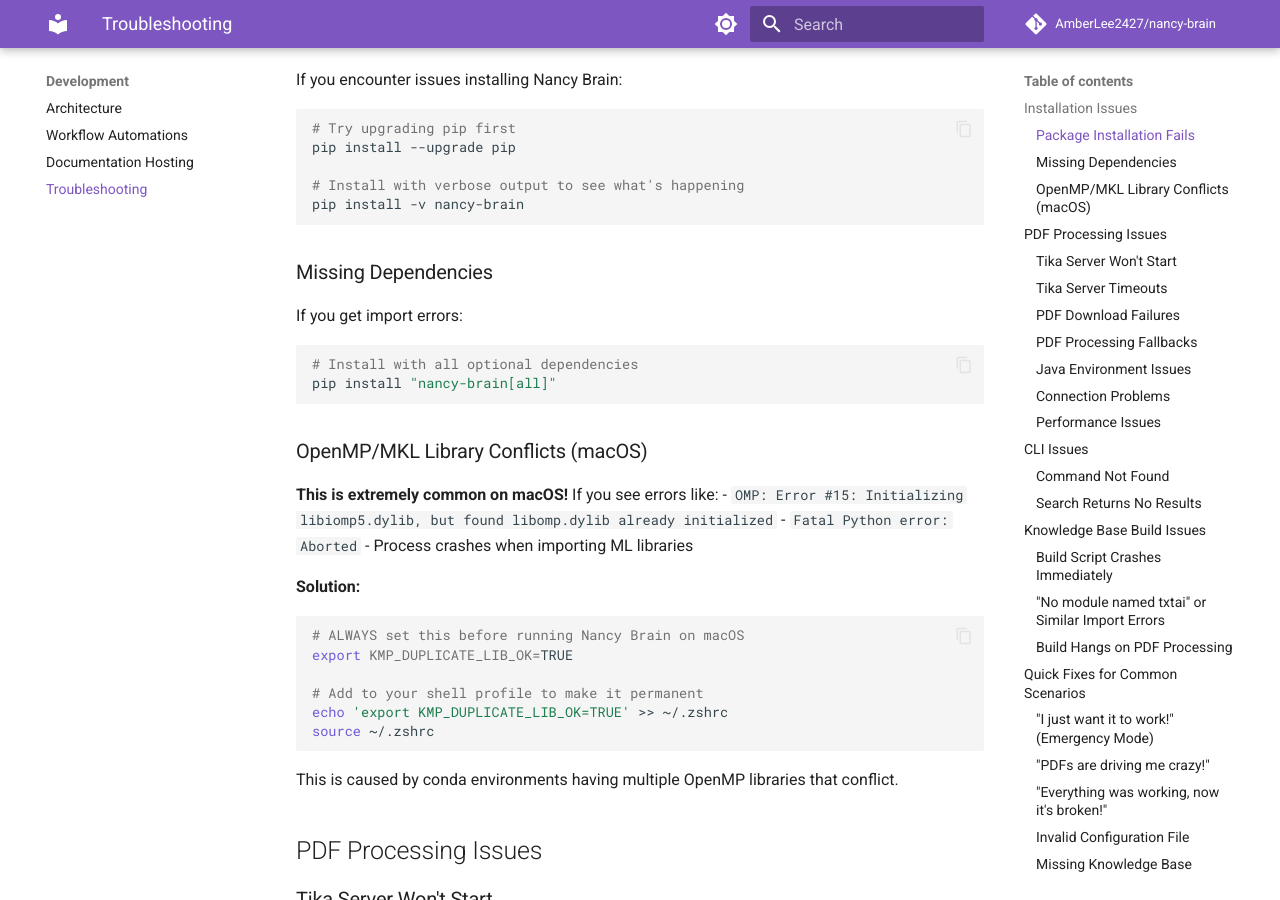
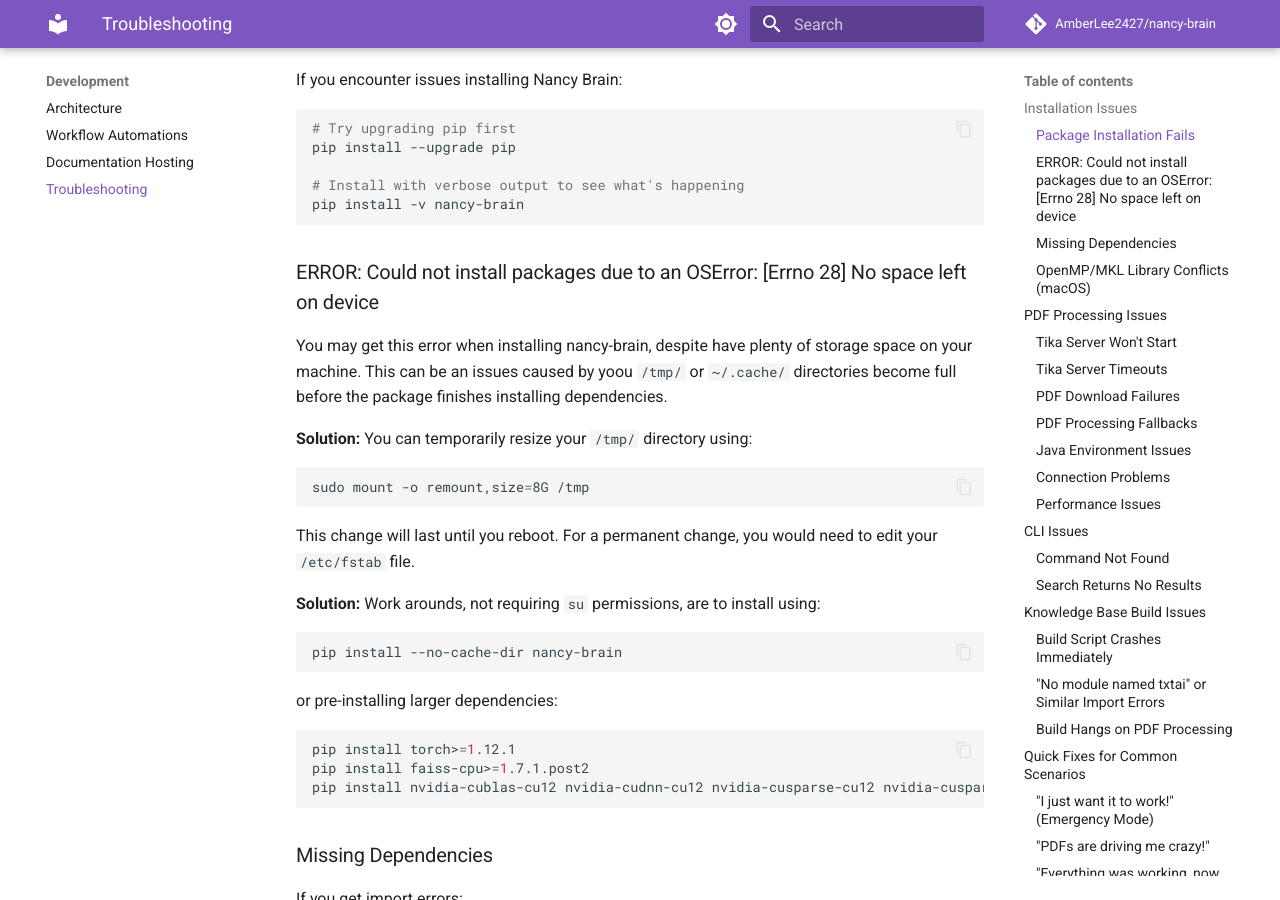
Before and after one commit to AmberLee2427/nancy-brain, an MkDocs documentation site: the page built from docs_site/development/troubleshooting.md, in a window 1280 px wide and 900 px high, scrolled down 323 px. Built offline with MkDocs 1.6.1 and Material for MkDocs 9.7.7, drawn with Linux system fonts in a browser that asks for light colours; comment, search, counter and statistics services are not loaded.

Commit message:
Update troubleshooting guide with solutions for OSError: [Errno 28] during installation

````diff
--- a/docs_site/development/troubleshooting.md
+++ b/docs_site/development/troubleshooting.md
@@ -14,6 +14,33 @@
 
 # Install with verbose output to see what's happening
 pip install -v nancy-brain
+```
+
+### ERROR: Could not install packages due to an OSError: [Errno 28] No space left on device
+
+You may get this error when installing nancy-brain, despite have plenty of storage space on your machine.
+This can be an issues caused by yoou `/tmp/` or `~/.cache/` directories become full before the package finishes installing dependencies.
+
+**Solution:** You can temporarily resize your `/tmp/` directory using:
+
+```bash
+sudo mount -o remount,size=8G /tmp
+```
+
+This change will last until you reboot. For a permanent change, you would need to edit your `/etc/fstab` file.
+
+**Solution:** Work arounds, not requiring `su` permissions, are to install using:
+
+```bash
+pip install --no-cache-dir nancy-brain
+```
+
+or pre-installing larger dependencies:
+
+```bash
+pip install torch>=1.12.1
+pip install faiss-cpu>=1.7.1.post2
+pip install nvidia-cublas-cu12 nvidia-cudnn-cu12 nvidia-cusparse-cu12 nvidia-cusparselt-cu12
 ```
 
 ### Missing Dependencies
````
